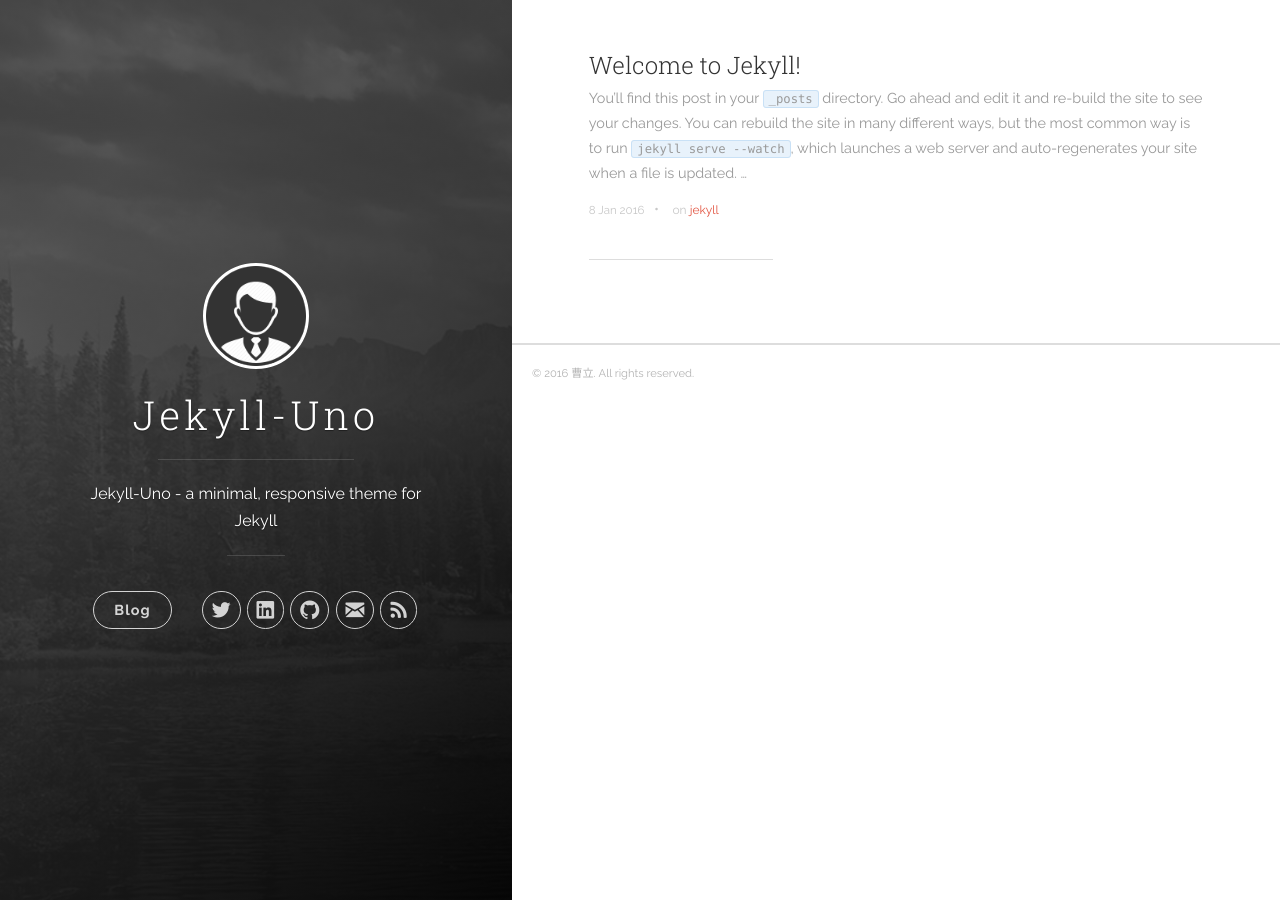
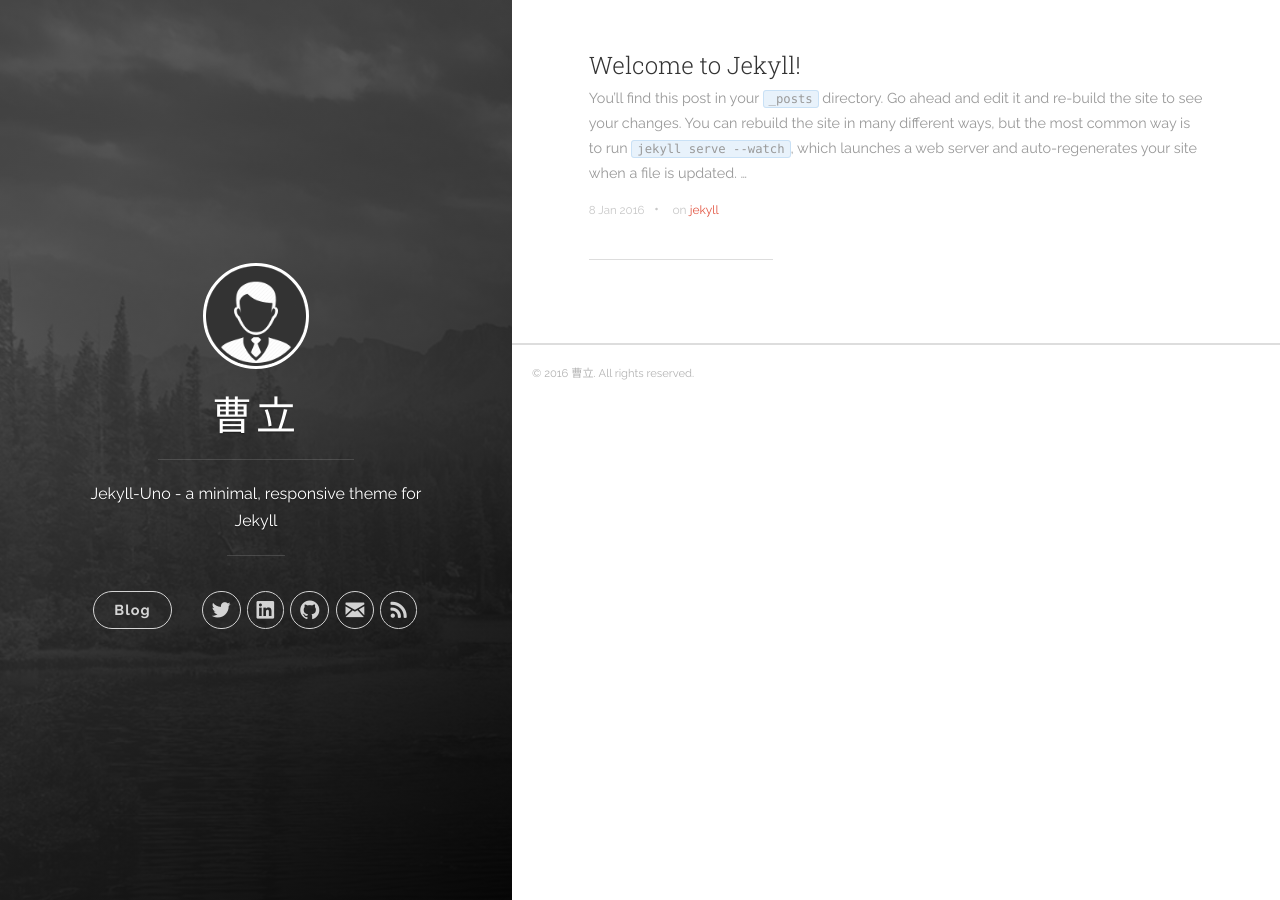
Before and after one commit to cuiyixiao/cyxblog, a Jekyll site: the page built from index.html, in a window 1280 px wide. Built offline with Jekyll 4.4.1, drawn with Linux system fonts in a browser that asks for light colours; nearby versions of some CDN libraries; the list of posts is cut into pages by our own code.

Commit message:
Modifications

```diff
--- a/_config.yml
+++ b/_config.yml
@@ -1,5 +1,5 @@
 # Site settings
-title: Jekyll-Uno
+title: 曹立
 description: 'Jekyll-Uno - a minimal, responsive theme for Jekyll'
 url: ''
 #'http://joshgerdes.com/jekyll-uno'
```
